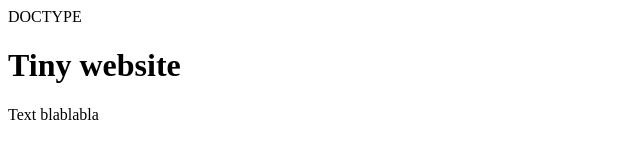
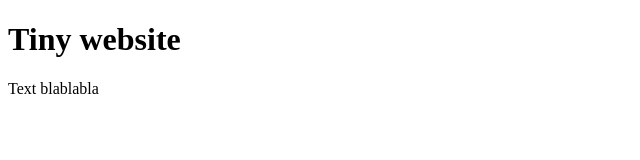
Before and after one commit to panjapop/Tiny-website, a plain HTML site: page index.html in a window 1280 px wide. Shown: the whole page, without its empty margins (0-640 px from the left). Drawn offline with Linux system fonts and the light colour scheme.

Commit message:
corrected errors
mainly in the syntax

```diff
--- a/index.html
+++ b/index.html
@@ -1,16 +1,16 @@
-DOCTYPE <!DOCTYPE html>
+<!DOCTYPE html>
 <html>
   <head>
     <title>Title | Website </title>
-    <link rel "stylesheet" href ccs/style.css>
+    <link rel="stylesheet" href="CSS/style.css">
     <link href="https://fonts.googleapis.com/css?family=Lora|Slabo+27px" rel="stylesheet">
   </head>
   <body>
-    <header id "masthead" class "page__header">
+    <header id="masthead" class="page__header">
       <h1> Tiny website </h1>
     </header><!-- .page__header -->
-    <section class = "page__content">
+    <section class="page__content">
       <p>Text blablabla</p>
-
+    </section>
   </body>
 </html>
```
